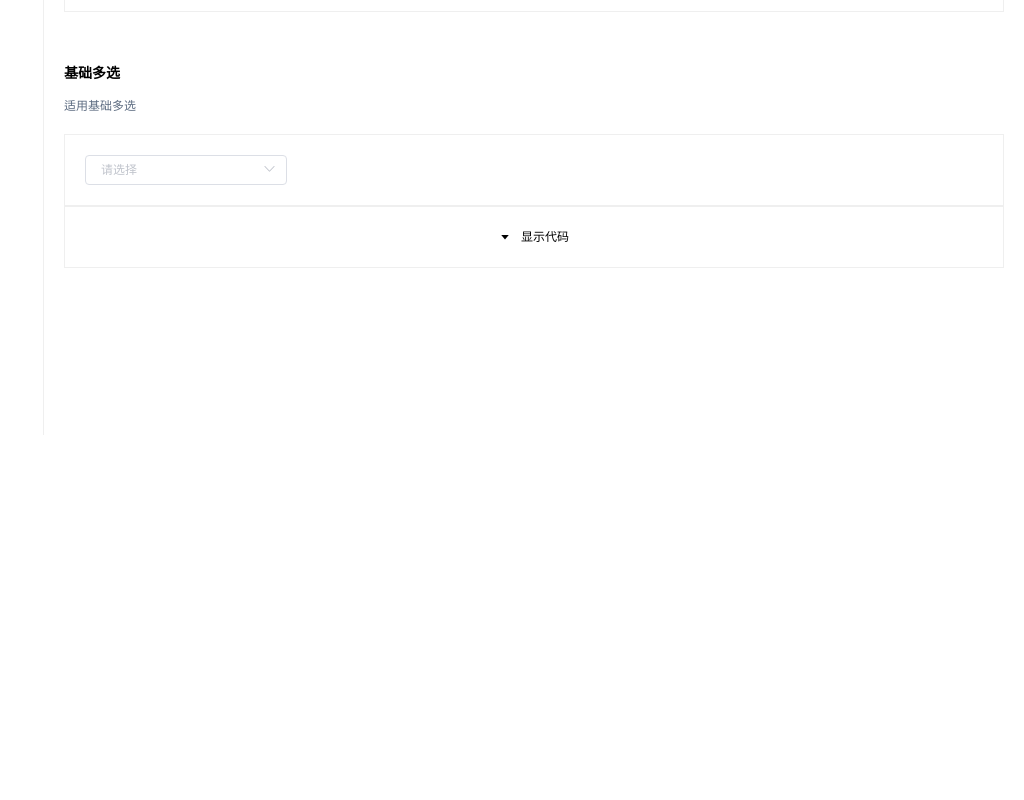
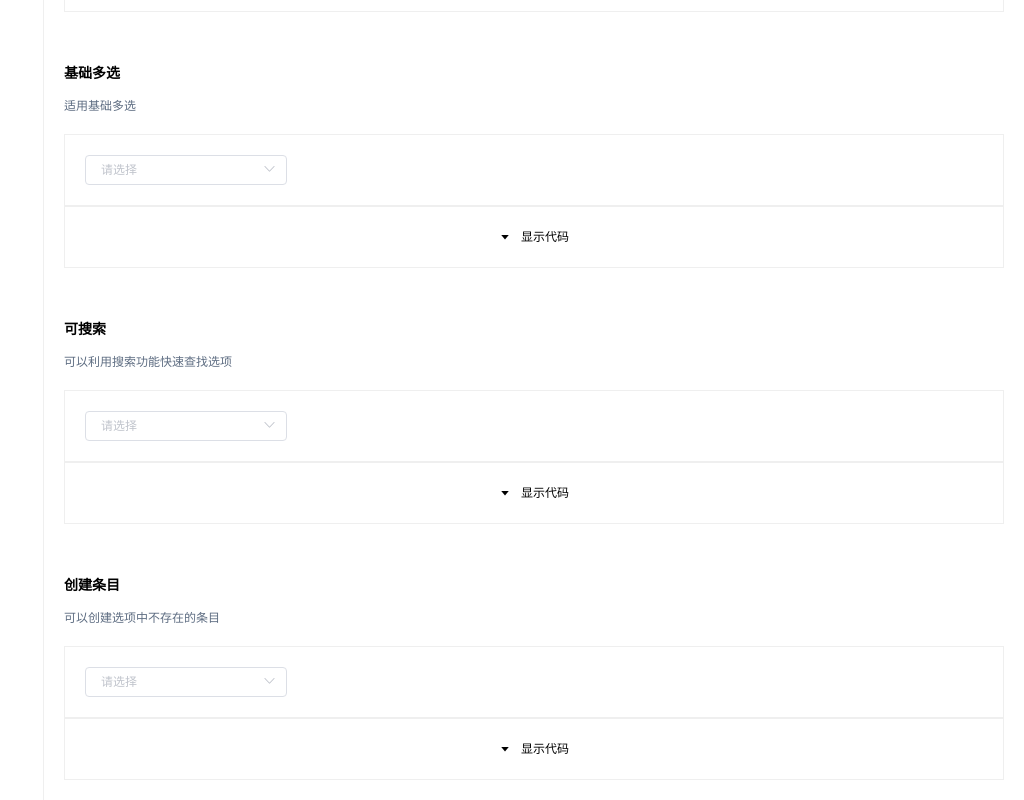
Before and after one commit to Hijin/TramanUI, a Vue app: page /#/Select in a window 1280 px wide. Shown: the part 365-1165 px from the top of the page, without its empty margins (256-1280 px from the left). Before the commit the page ends 800 px from the top, so only its background shows below. Built offline with nearby package versions, Linux system fonts and the light colour scheme.

Commit message:
no message

```diff
--- a/packages/select/src/TramanSelect.vue
+++ b/packages/select/src/TramanSelect.vue
@@ -12,14 +12,25 @@
                 :collapse-tags="multiple"
                 @remove-tag="removeTagAction"
                 @clear="clearTagAction"
-        @change="selectChanged">
+                @change="selectChanged">
+            <el-input
+                    v-if="searchable"
+                    clearable
+                    v-model="searchInput"
+                    class="tr-select-search-input"
+                    :placeholder="searchPlaceholder"
+                    prefix-icon="el-icon-search"
+            >
+            </el-input>
             <el-option
                     class="tr-select-option"
                     v-for="item in displayData"
                     :key="item[keyAttri]"
                     :label="item[labelAttri]"
                     :value="item[valueAttri]"
-                    :disabled="item[disabledAttri]">
+                    :disabled="item[disabledAttri]"
+                    v-show="!item.hiddened"
+                    ref="selectOption">
                 <div v-if="multiple" class="option-item">
                     <el-checkbox
                             class="option-item-checkbox"
@@ -30,6 +41,23 @@
                     </el-checkbox>
                 </div>
             </el-option>
+            <div v-if="createOptionable">
+                <div class="tr-select-create" @mouseenter="mouseoverCreateOptionAction" v-show="!showCreateOptionInput" @click="createOptionInputShowed">
+                    <i class="el-icon-plus"></i>
+                    <span>创建新选项</span>
+                </div>
+                <el-input
+                        ref="createOptionInputRef"
+                        v-model="createOptionInput"
+                        placeholder="请输入创建选项"
+                        class="tr-select-create-input"
+                        @blur="cancelCreateOption"
+                        @change="commitCreateOption"
+                        v-show="showCreateOptionInput"
+                        :disabled="loadingCreateOption">
+                    <i class="el-icon-loading tr-create-option-input-suffix" slot="suffix" v-show="loadingCreateOption"></i>
+                </el-input>
+            </div>
         </el-select>
     </div>
 </template>
@@ -69,15 +97,36 @@ export default {
     disabledAttri: {
       type: String,
       default: 'disabled'
+    },
+    searchable: {
+      type: Boolean,
+      default: false
+    },
+    searchPlaceholder: {
+      type: String,
+      default: '请输入搜索内容'
+    },
+    createOptionable: {
+      type: Boolean,
+      default: false
     }
   },
   data () {
     return {
-      selectVal: []
+      selectVal: [],
+      searchInput: '',
+      cancelHoverClass: false,
+      createOptionInput: '',
+      showCreateOptionInput: false,
+      loadingCreateOption: false
     }
   },
   computed: {
     displayData: function () {
+      // eslint-disable-next-line
+      this.loadingCreateOption = false
+      // eslint-disable-next-line
+      this.showCreateOptionInput = false
       return JSON.parse(JSON.stringify(this.optionData))
     }
   },
@@ -113,6 +162,37 @@ export default {
       })
       this.selectVal = []
       this.$emit('on-change', this.selectVal)
+    },
+    mouseoverCreateOptionAction: function () {
+      var selectOptionEl = document.getElementsByClassName('tr-select-option')
+      for (var index = 0; index < selectOptionEl.length; index++) {
+        selectOptionEl[index].classList.remove('hover')
+      }
+    },
+    createOptionInputShowed: function () {
+      this.showCreateOptionInput = true
+      setTimeout(() => {
+        this.$refs.createOptionInputRef.focus()
+      })
+    },
+    commitCreateOption: function () {
+      if (this.createOptionInput && this.createOptionInput.trim().length > 0) {
+        this.loadingCreateOption = true
+        this.$emit('on-create-option', this.createOptionInput)
+      }
+    },
+    cancelCreateOption: function () {
+      if (!this.createOptionInput || this.createOptionInput.trim().length === 0) {
+        this.loadingCreateOption = false
+        this.showCreateOptionInput = false
+      }
+    }
+  },
+  watch: {
+    searchInput: function (newVal, oldVal) {
+      this.displayData.forEach(item => {
+        item.hiddened = item[this.labelAttri].indexOf(newVal) < 0
+      })
     }
   }
 }
@@ -122,17 +202,42 @@ export default {
     .option-item {
         width: 100%;
     }
-
     .option-item-checkbox {
         width: 100%;
+        font-size: 12px !important;
     }
     .tr-select-option {
         font-size: 12px !important;
+        padding: 0 10px !important;
         color: #595961 !important;
         &.selected {
             font-weight: bold;
             color: #303030 !important;
         }
+    }
+    .tr-select-option-no-hover {
+        background-color: white !important;
+    }
+    .tr-select-create {
+        font-size: 12px;
+        color: #2589FF;
+        height: 34px;
+        line-height: 34px;
+        padding: 0px 10px;
+        cursor: pointer;
+        i {
+            margin-right: 5px;
+        }
+        &:hover {
+            background-color: #F5F7FA;
+        }
+    }
+    .tr-create-option-input-suffix{
+        line-height: 30px;
+    }
+    /deep/ .el-checkbox__input.is-checked+.el-checkbox__label {
+        color: #595961;
+        font-size: 12px;
     }
     /deep/ .el-input__inner {
         font-size: 12px;
@@ -143,3 +248,11 @@ export default {
         line-height: 30px;
     }
 </style>
+<style lang="scss">
+    .tr-select-search-input .el-input__inner, .tr-select-create-input .el-input__inner{
+        border: none;
+    }
+    .tr-select-create-input .el-input__inner {
+        background-color: #F5F7FA;
+    }
+</style>
--- a/src/view/Select.vue
+++ b/src/view/Select.vue
@@ -46,6 +46,49 @@
                 <span class="m-l-10">{{showCodeTwo?'隐藏代码':'显示代码'}}</span>
             </div>
         </div>
+        <h3 class="m-t-50">可搜索</h3>
+        <span class="m-t-20 color-default">可以利用搜索功能快速查找选项</span>
+        <div class="shadow-hover m-t-20">
+            <div class="border-default p-20 m-t-20">
+                <tr-select
+                        :option-data="options"
+                        searchable
+                        @on-change="selectChanged">
+                </tr-select>
+            </div>
+            <div class="bg-light-gray">
+                <div class="code-str" :class="{'hidden-code-str':!showCodeThree}">
+                    <div class="code-explain">代码示例, 设置<span class="code-line">searchable</span> 为<span class="code-line">true</span>时，可支持快捷搜索</div>
+                    <pre><code class="html line-height-2">{{codeStrThree}} </code></pre>
+                </div>
+            </div>
+            <div class="code-str-header" @click="showCodeThree=!showCodeThree">
+                <i class="el-icon-caret-bottom" :class="{'show-code-direction': showCodeThree}"></i>
+                <span class="m-l-10">{{showCodeThree?'隐藏代码':'显示代码'}}</span>
+            </div>
+        </div>
+        <h3 class="m-t-50">创建条目</h3>
+        <span class="m-t-20 color-default">可以创建选项中不存在的条目</span>
+        <div class="shadow-hover m-t-20">
+            <div class="border-default p-20 m-t-20">
+                <tr-select
+                        :option-data="options"
+                        createOptionable
+                        @on-change="selectChanged"
+                        @on-create-option="createOptionAction">
+                </tr-select>
+            </div>
+            <div class="bg-light-gray">
+                <div class="code-str" :class="{'hidden-code-str':!showCodeFour}">
+                    <div class="code-explain">代码示例, 设置<span class="code-line">createOptionable</span> 为<span class="code-line">true</span>时，可以创建并选中选项中不存在的条目，通过<span class="code-line">on-create-option</span>方法捕获创建事件，更新select数据选项</div>
+                    <pre><code class="html line-height-2">{{codeStrFour}} </code></pre>
+                </div>
+            </div>
+            <div class="code-str-header" @click="showCodeFour=!showCodeFour">
+                <i class="el-icon-caret-bottom" :class="{'show-code-direction': showCodeFour}"></i>
+                <span class="m-l-10">{{showCodeFour?'隐藏代码':'显示代码'}}</span>
+            </div>
+        </div>
     </div>
 </template>
 
@@ -65,7 +108,9 @@ export default {
         value: 3
       }],
       showCodeOne: false,
-      showCodeTwo: false
+      showCodeTwo: false,
+      showCodeThree: false,
+      showCodeFour: false
     }
   },
   computed: {
@@ -125,6 +170,75 @@ export default {
             }
         }
       </` + 'script>'
+    },
+    codeStrThree: function () {
+      return `
+      <template>
+        <tr-select
+           :option-data="options"
+           searchable
+           @on-change="selectChanged">
+         </tr-select>
+      <template>
+
+      <script>
+        export default {
+            data () {
+              return {
+                  options: [{
+                    label: '选项1',
+                    value: 1
+                  }, {
+                    label: '选项2',
+                    value: 2
+                  }, {
+                    label: '选项3',
+                    value: 3
+                  }]
+                }
+            }
+        }
+      </` + 'script>'
+    },
+    codeStrFour: function () {
+      return `
+      <template>
+        <tr-select
+           :option-data="options"
+           createOptionable
+           @on-change="selectChanged"
+           @on-create-option="createOptionAction">
+         </tr-select>
+      <template>
+
+      <script>
+        export default {
+            data () {
+              return {
+                  options: [{
+                    label: '选项1',
+                    value: 1
+                  }, {
+                    label: '选项2',
+                    value: 2
+                  }, {
+                    label: '选项3',
+                    value: 3
+                  }]
+                }
+            },
+            methods: {
+              createOptionAction: function (newOptionVal) {
+                  setTimeout(() => {
+                    this.options.push({
+                      label: newOptionVal,
+                      value: this.options.length + 1
+                    })
+                  }, 2000)
+                }
+            }
+        }
+      </` + 'script>'
     }
   },
   mounted: function () {
@@ -135,6 +249,14 @@ export default {
   methods: {
     selectChanged: function (values) {
       console.log(values)
+    },
+    createOptionAction: function (newOptionVal) {
+      setTimeout(() => {
+        this.options.push({
+          label: newOptionVal,
+          value: this.options.length + 1
+        })
+      }, 2000)
     }
   }
 }
```
